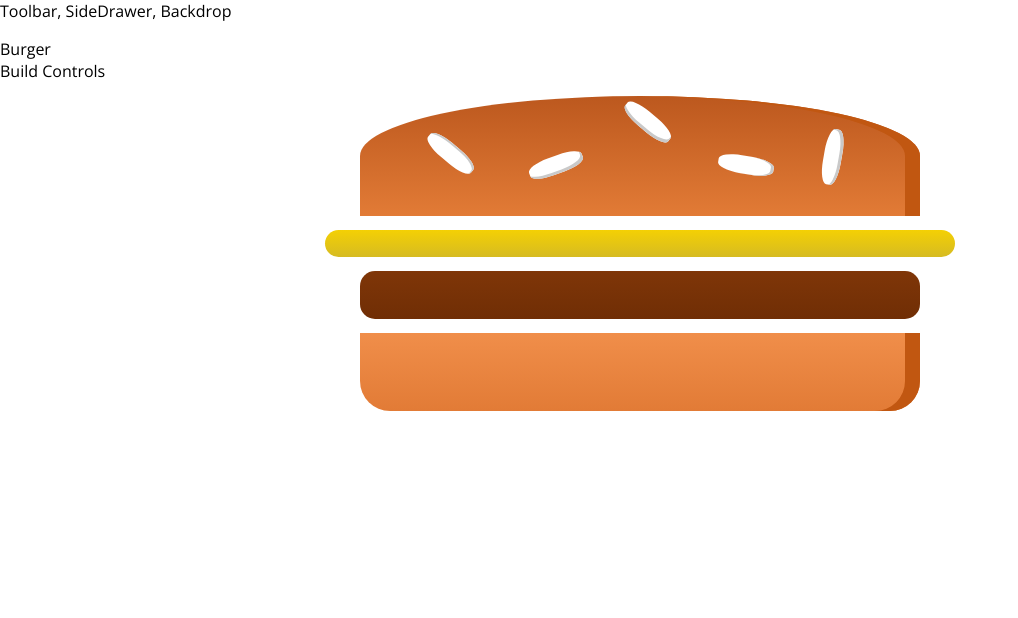
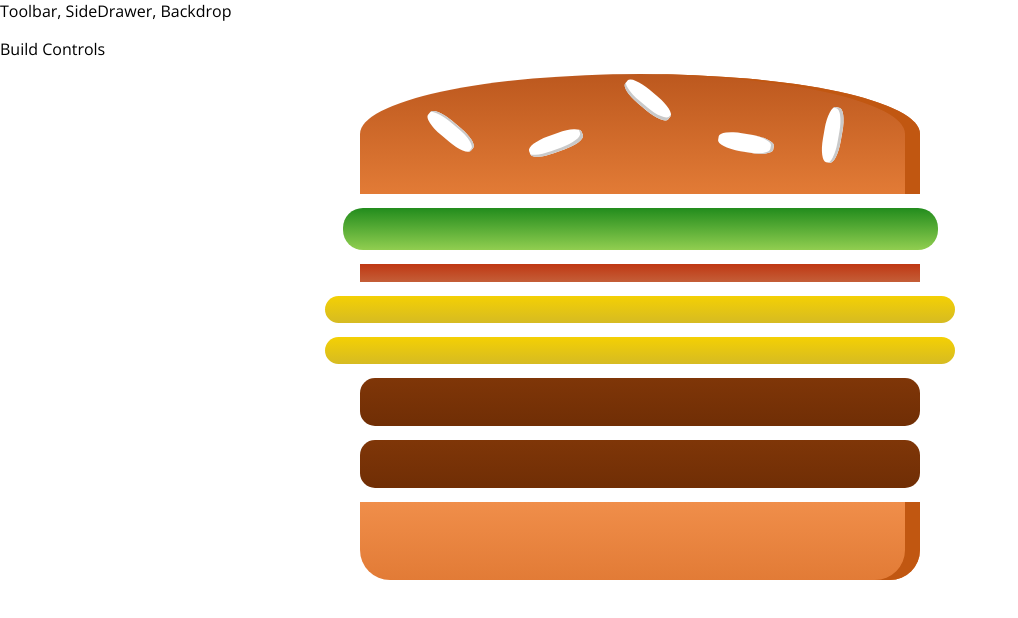
Before and after one commit to Uni-qunzhiw/React-BurgerBuilder, a React (Create React App) app: page / in a window 1280 px wide. Shown: the top 618 px of the page, without its empty margins (0-1018 px from the left). Built offline with nearby package versions, Linux system fonts and the light colour scheme; the HTML template or start-up script is replaced by a standard one.

Commit message:
build burger dynamically
with given dummy data

```diff
--- a/src/components/Burger/Burger.js
+++ b/src/components/Burger/Burger.js
@@ -1,12 +1,21 @@
 import React from 'react';
 import BurgerIngredients from './BurgerIngredients/BurgerIngredients';
 import classes from '../Burger/Burger.module.css';
+
 const burger = (props) => {
+   // convert state object (ingridients) to an array;
+    const transformedIngredietns = Object.keys(props.ingredients)
+        .map( igKey => {
+            // underscore sign _ used in map method represents an unused param
+            return [...Array(props.ingredients[igKey])].map((_, i) => {
+                return <BurgerIngredients key={igKey + i} type = {igKey} />
+        });
+    });
+    console.log(transformedIngredietns);
     return (
         <div className={classes.Burger}>
             <BurgerIngredients type = "bread-top" />
-            <BurgerIngredients type = "cheese" />
-            <BurgerIngredients type = "meat" />
+            {transformedIngredietns}
             <BurgerIngredients type = "bread-bottom" />
         </div>
     );
--- a/src/containers/BurgerBuilder/BurgerBuilder.js
+++ b/src/containers/BurgerBuilder/BurgerBuilder.js
@@ -4,12 +4,28 @@
 import Aux from "../../hoc/Aux";
 
 class BurgerBuilder extends Component {
+
+    // constructor(props) {
+    //     super(props);
+    //     this.state = {...}
+    // }
+
+    state = {
+        ingredients: {
+            salad: 1,
+            bacon: 1,
+            cheese: 2,
+            meat: 2
+        }
+    }
+
+
     render () {
         return (
             <Aux>
-                <div>Burger</div>
+
                 <div>Build Controls</div>
-                <Burger />
+                <Burger ingredients = {this.state.ingredients}/>
             </Aux>
         );
     }
```
Also changed, not shown: 1 other file (tests, documents, lock files or other folders).
